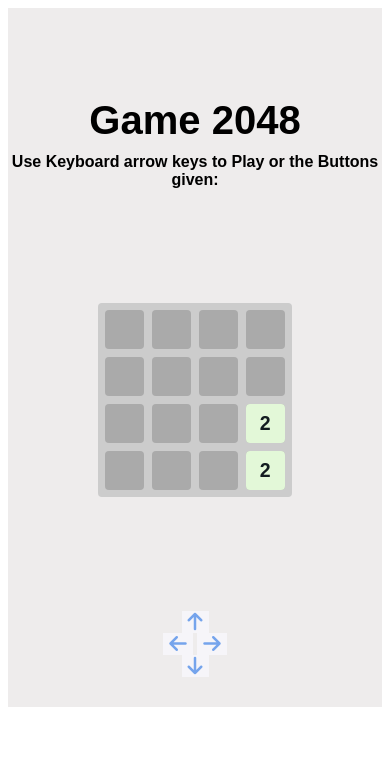
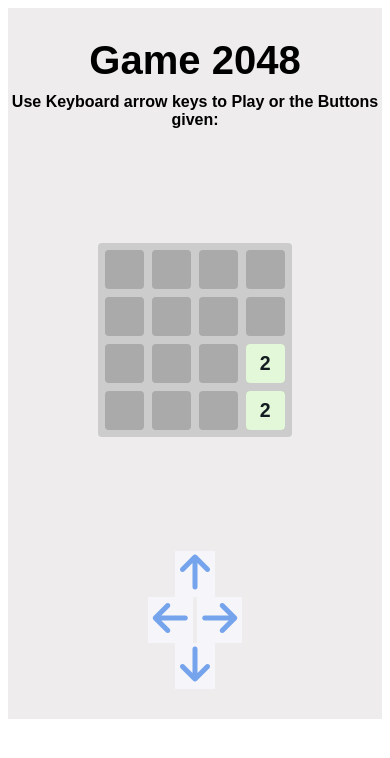
Before and after one commit to rrm10iit/Game-2048, a plain HTML site: page index.html in a window 390 px wide. Drawn offline with Linux system fonts and the light colour scheme.

Commit message:
Add files via upload

```diff
--- a/style.css
+++ b/style.css
@@ -32,7 +32,7 @@
     text-align: center;
     background-color: #eeecec;
     font-size: 100%;
-    padding-top: 70px ;
+    padding-top: 10px ;
     }
     .game-body {
       background-color: #eeecec;
@@ -123,5 +123,17 @@ opacity: 1;
    background-color: #eeecec;
    margin-bottom: 10px;
   }
+  .fa-solid{
+    font-size: 40px;
+    color: rgb(66, 134, 237);
+  }
+  .Buttons button {
+    background-color: rgb(250, 250, 255);
+    border: #AAA;
+    opacity: 0.7;
+    padding-bottom: 5px;
+    padding-right: 5px;
+    padding-left: 5px;
+    }
 
 }
```
